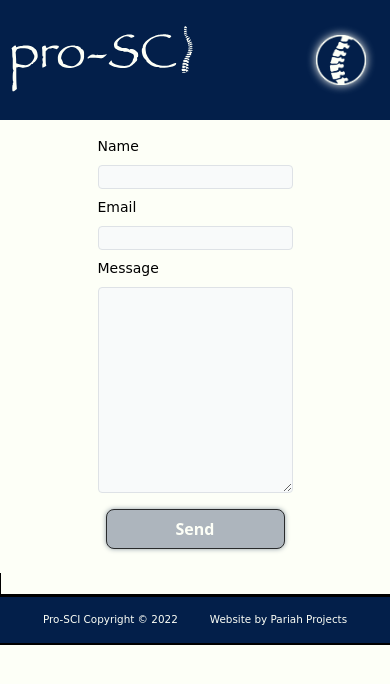
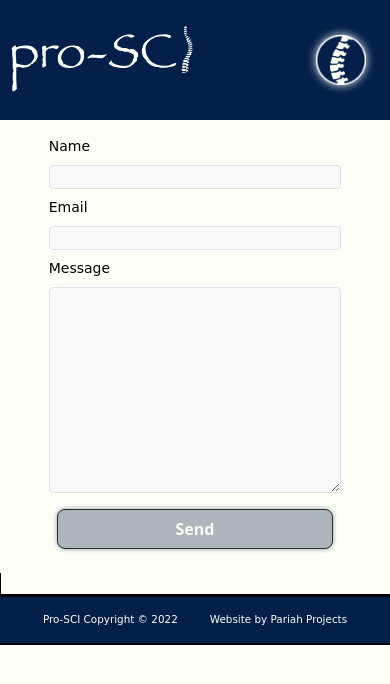
Before and after one commit to Slap-a-tha-Bass/pro-sci.science, a Next.js app: page /contact in a window 390 px wide. Shown: the top 684 px of the page. Built offline with nearby package versions, Linux system fonts and the light colour scheme.

Commit message:
style: contact media query

```diff
--- a/src/styles/css/styles.css
+++ b/src/styles/css/styles.css
@@ -311,6 +311,11 @@ h3 {
   flex-direction: column;
   margin: 0 auto;
   width: 50%;
+}
+@media screen and (max-width: 768px) {
+  .form-group {
+    width: 75%;
+  }
 }
 
 .form-control {
--- a/src/styles/scss/components/forms/_contact.scss
+++ b/src/styles/scss/components/forms/_contact.scss
@@ -7,6 +7,9 @@
   flex-direction: column;
   margin: 0 auto;
   width: 50%;
+  @media screen and (max-width: 768px) {
+    width: 75%;
+  }
 }
 .form-control {
   border-radius: 0.25rem;
```
Also changed, not shown: 1 other file (tests, documents, lock files or other folders).
